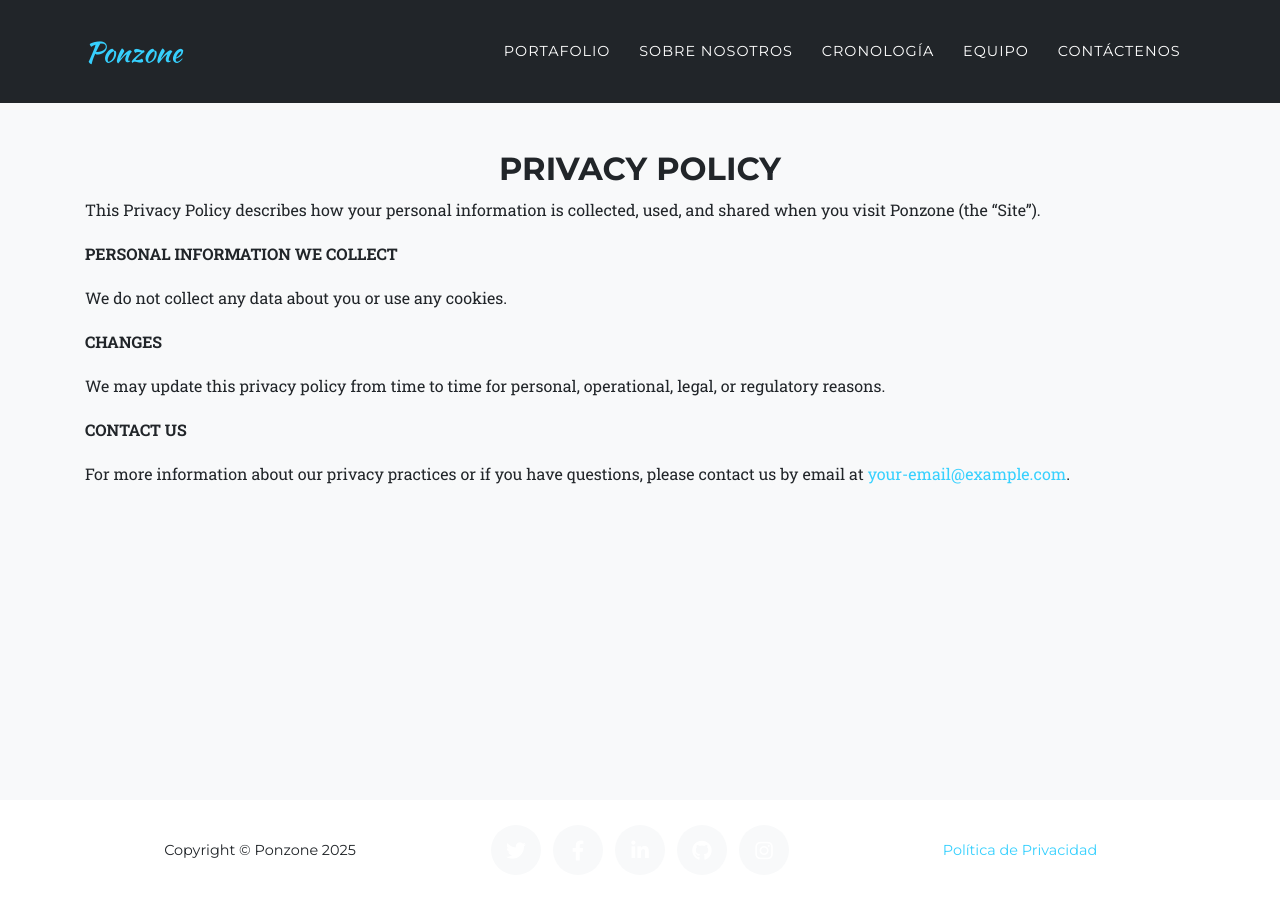
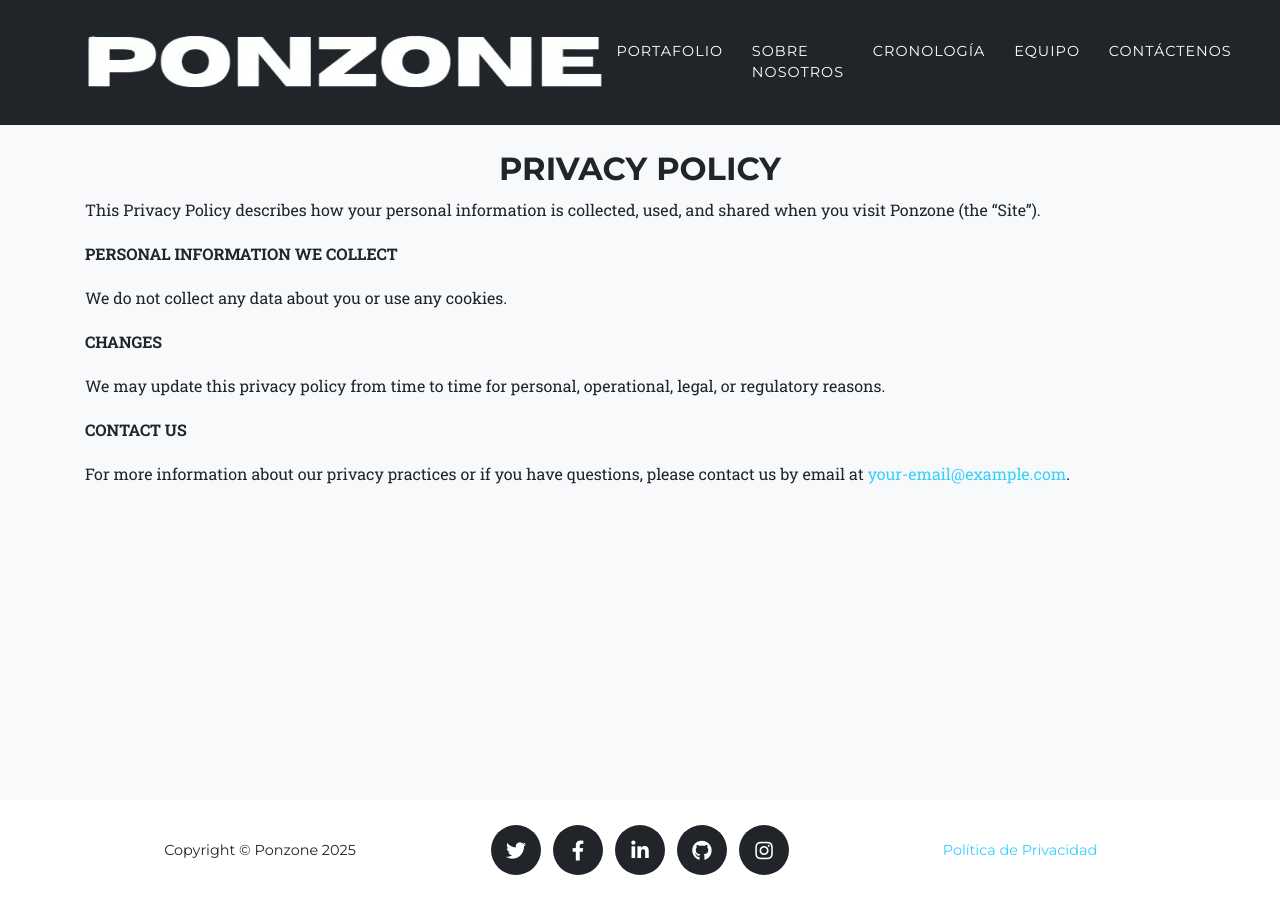
Before and after one commit to PabloJapon/ponzone, a Jekyll site: the page built from legal.md, in a window 1280 px wide. Built offline with Jekyll 4.4.1, drawn with Linux system fonts in a browser that asks for light colours; some web fonts are replaced.

Commit message:
no message

```diff
--- a/_config.yml
+++ b/_config.yml
@@ -20,9 +20,9 @@
 email      : your-email@example.com #this is also the email contact forms will go to
 description: "Site description"
 author     : Ponzone
-# logo:     #optional, defaults to site title
-  # path: assets\img\clients\creative-market.jpg
-  # height: 60 #height in px, defaults to 52px
+logo:     #optional, defaults to site title
+  path: assets\img\LogoPonzone.png
+  height: 60 #height in px, defaults to 52px
 
 locale: "es-ES" # See available languages in _data/sitetext.yml
 
--- a/_sass/base/_variables.scss
+++ b/_sass/base/_variables.scss
@@ -1,13 +1,12 @@
 // Variables
 
 // Restated Bootstrap Variables
-// Flipped Grayscale Variables
-$gray-100: #212529 !default; // Darkest
-$gray-200: #343a40 !default;
-$gray-300: #495057 !default;
-$gray-400: #868e96 !default;
+$gray-100: #f8f9fa !default;
+$gray-200: #e9ecef !default;
+$gray-300: #dee2e6 !default;
+$gray-400: #ced4da !default;
 $gray-500: #adb5bd !default;
-$gray-600: #ced4da !default;
-$gray-700: #dee2e6 !default;
-$gray-800: #e9ecef !default;
-$gray-900: #f8f9fa !default; // Lightest
+$gray-600: #868e96 !default;
+$gray-700: #495057 !default;
+$gray-800: #343a40 !default;
+$gray-900: #212529 !default;
```
Also changed, not shown: assets/img/LogoPonzone.png (added).
